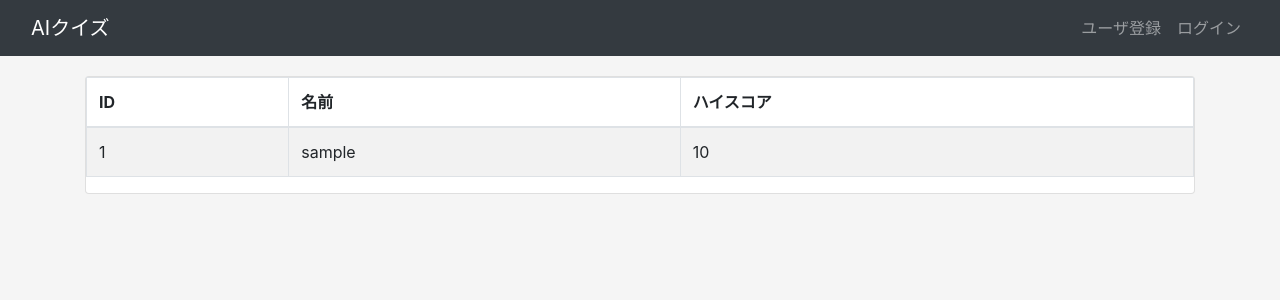
After one commit to pochi-pochi/openai_quiz, a Flask app: page /auth/rank in a window 1280 px wide. The commit adds this page. Shown: the top 300 px of the page. Run offline with Flask 3, Linux system fonts and the light colour scheme; tables that the repository leaves empty hold one stand-in row (values such as "Sample post"); parts of the project's set-up code (start-up, migrations or seed data) failed here and were passed over; some libraries are stand-ins or nearby versions.

Commit message:
ランキング表を作りました．

```diff
--- /dev/null
+++ b/apps/auth/templates/auth/rank.html
@@ -0,0 +1,27 @@
+{% extends "quiz/base.html" %}
+
+{% block title %}ランキング表{% endblock %}
+
+{% block content %}
+
+<div class="card col-md-18 dt-image-content">
+    <table class="table table-bordered table-striped">
+        <thead>
+            <tr>
+                <th>ID</th>
+                <th>名前</th>
+                <th>ハイスコア</th>
+            </tr>
+        </thead>
+        <tbody>
+            {% for user in users %}
+            <tr>
+                <td>{{ user.id }}</td>
+                <td>{{ user.username }}</td>
+                <td>{{ user.high_score }}</td>
+            </tr>
+            {% endfor %}
+        </tbody>
+    </table>
+</div>
+{% endblock %}
--- a/apps/auth/views.py
+++ b/apps/auth/views.py
@@ -61,6 +61,12 @@ def login():
     return render_template("auth/login.html", form=form)
 
 
+# ランキング用のルート
+@auth.route("/rank", methods=["GET", "POST"])
+def rank():
+    users = User.query.order_by("high_score")
+    return render_template("auth/rank.html", users = users)
+
 # ログアウト用
 @auth.route("/logout")
 def logout():
--- a/apps/quiz/templates/quiz/base.html
+++ b/apps/quiz/templates/quiz/base.html
@@ -17,6 +17,9 @@
                 <a class="navbar-brand" href="{{ url_for('quiz.index') }}">AIクイズ</a>
                 <ul class="navbar-nav">
                     {% if current_user.is_authenticated %}
+                    <li class="nav-item">
+                        <a class="nav-link" href="{{ url_for('auth.rank') }}">ランキングを見る</a>
+                    </li>
                     <li class="nav-item">
                         <a class="nav-link" href="{{ url_for('quiz.quiz_page') }}">クイズに挑戦</a>
                     </li>
--- a/apps/quiz/templates/quiz/index.html
+++ b/apps/quiz/templates/quiz/index.html
@@ -1,5 +1,5 @@
 {% extends "quiz/base.html" %}
-{% block title %}拾得物管理アプリトップ{% endblock %}
+{% block title %}AIクイズ{% endblock %}
 
 {% block content %}
 <div class="text-center">
--- a/apps/quiz/views.py
+++ b/apps/quiz/views.py
@@ -10,7 +10,7 @@ from apps.config import QUIZ
 from apps.quiz.forms import QuizForm
 
 # APIの設定
-openai.api_key = "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"
+openai.api_key = "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"
 model_engine = "text-davinci-003"
 
 quiz = Blueprint(
```
